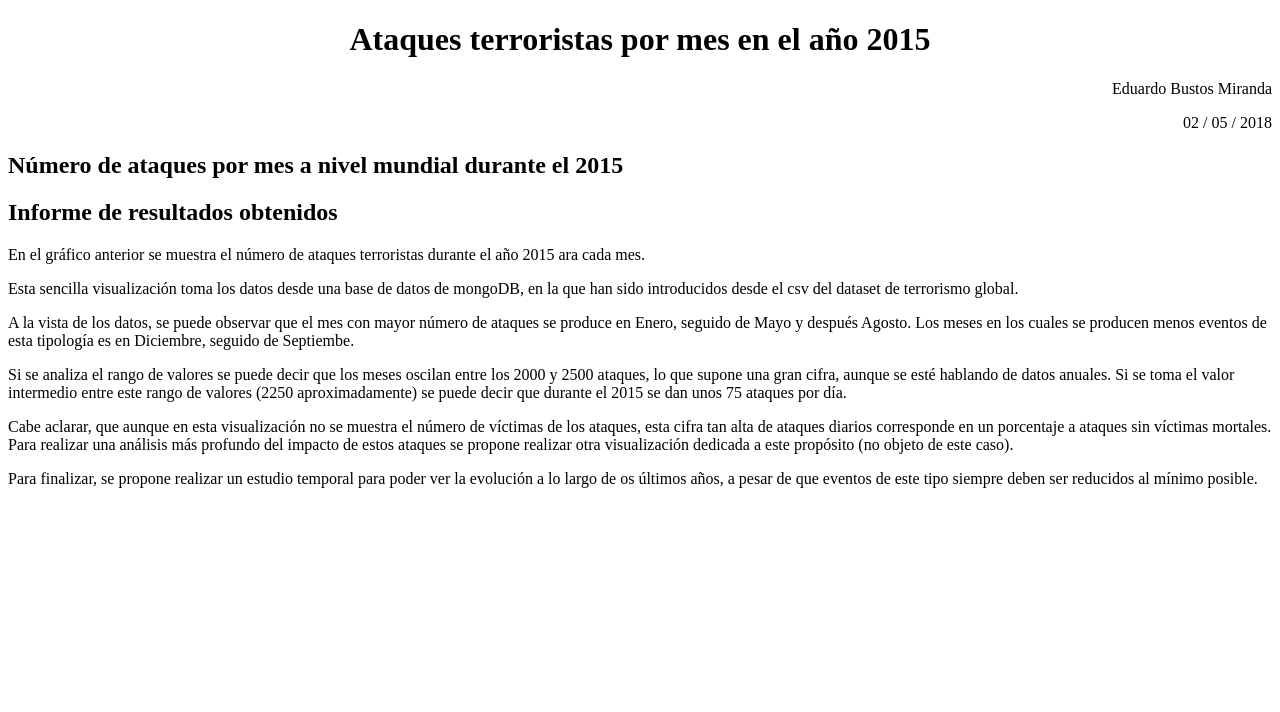
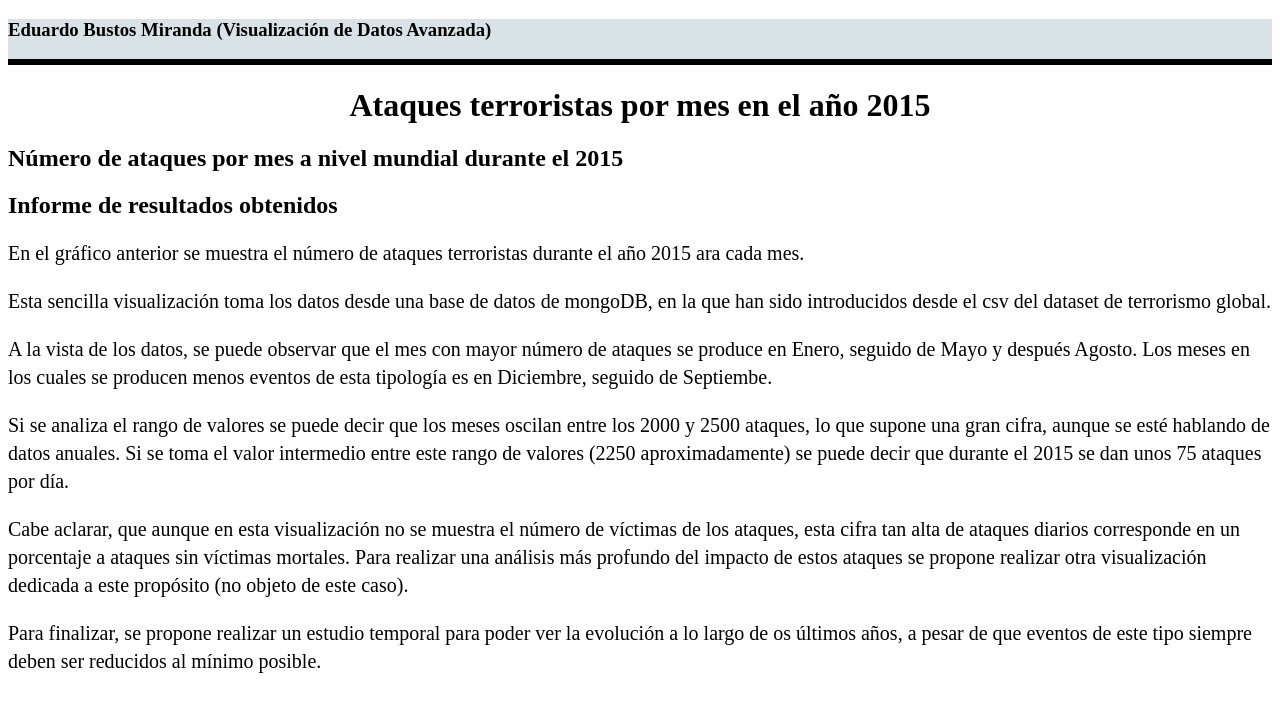
Before and after one commit to Bignone/VisualizacionFinal, an Angular app: page / in a window 1280 px wide. Shown: the top 712 px of the page. Built offline with nearby package versions, Linux system fonts and the light colour scheme; no server answers.

Commit message:
HTML basico con estilo

```diff
--- a/src/app/app.component.css
+++ b/src/app/app.component.css
@@ -0,0 +1,4 @@
+.font_7 {
+    font: normal normal normal 16px/1.4em avenir-lt-w01_35-light1475496,sans-serif;
+    color: #363636;
+}
--- a/src/app/app.component.html
+++ b/src/app/app.component.html
@@ -5,10 +5,7 @@
   </h1>
 </div>
 
-<div style="text-align:right">
-  <p>Eduardo Bustos Miranda</p>
-  <p>02 / 05 / 2018</p>
-</div>
+
 <h2>Número de ataques por mes a nivel mundial durante el 2015 </h2>
 <ul>
 
@@ -17,32 +14,44 @@
 </ul>
 
 <h2>Informe de resultados obtenidos</h2>
-<p>
+<p class="class_7" style="font-size:20px; line-height:1.4em;">
+  <span style="font-size:20px;">
     En el gráfico anterior se muestra el número de ataques terroristas durante el año 2015 ara cada mes.
+  </span>
 </p>
-<p>
+<p class="class_7" style="font-size:20px; line-height:1.4em;">
+  <span style="font-size:20px;">
     Esta sencilla visualización toma los datos desde una base de datos de mongoDB, en la que han sido introducidos desde el csv del dataset
     de terrorismo global.
+  </span>
 </p>
-<p>
+<p class="class_7" style="font-size:20px; line-height:1.4em;">
+  <span style="font-size:20px;">
     A la vista de los datos, se puede observar que el mes con mayor número de ataques se produce en
     Enero, seguido de Mayo y después Agosto.
 
     Los meses en los cuales se producen menos eventos de esta tipología es en Diciembre, seguido de
     Septiembe.
+  </span>
 </p>
-<p>
+<p class="class_7" style="font-size:20px; line-height:1.4em;">
+  <span style="font-size:20px;">
     Si se analiza el rango de valores se puede decir que los meses oscilan entre los 2000 y 2500 ataques, lo que supone una gran cifra, aunque
     se esté hablando de datos anuales.
     Si se toma el valor intermedio entre este rango de valores (2250 aproximadamente) se puede decir que durante el 2015
     se dan unos 75 ataques por día.
+  </span>
 </p>
-<p>
+<p class="class_7" style="font-size:20px; line-height:1.4em;">
+  <span style="font-size:20px;">
     Cabe aclarar, que aunque en esta visualización no se muestra el número de víctimas de los ataques, esta cifra tan alta de ataques diarios
     corresponde en un porcentaje a ataques sin víctimas mortales. Para realizar una análisis más profundo del impacto de estos ataques se
     propone realizar otra visualización dedicada a este propósito (no objeto de este caso).
+  </span>
 </p>
-<p>
+<p class="class_7" style="font-size:20px; line-height:1.4em;">
+  <span style="font-size:20px;">
     Para finalizar, se propone realizar un estudio temporal para poder ver la evolución a lo largo de os últimos años, a pesar de que eventos
     de este tipo siempre deben ser reducidos al mínimo posible.
+  </span>
 </p>
--- a/src/index.html
+++ b/src/index.html
@@ -1,5 +1,11 @@
 <!doctype html>
 <html lang="en">
+    <header class="site-header">
+      <div>
+          <h3>Eduardo Bustos Miranda (Visualización de Datos Avanzada)</h3>
+
+      </div>
+    </header>
 <head>
   <meta charset="utf-8">
   <title>Visualizacion Final</title>
--- a/src/styles.css
+++ b/src/styles.css
@@ -1 +1,9 @@
 /* You can add global styles to this file, and also import other style files */
+.site-header {
+    background-color: rgb(217, 226, 230);
+    border-bottom: 6px solid #000000;
+    left: 0;
+    top: 0;
+    width: 100%;
+    z-index: 999;
+}
```
Lines whose indentation alone changed are shown as unchanged.
